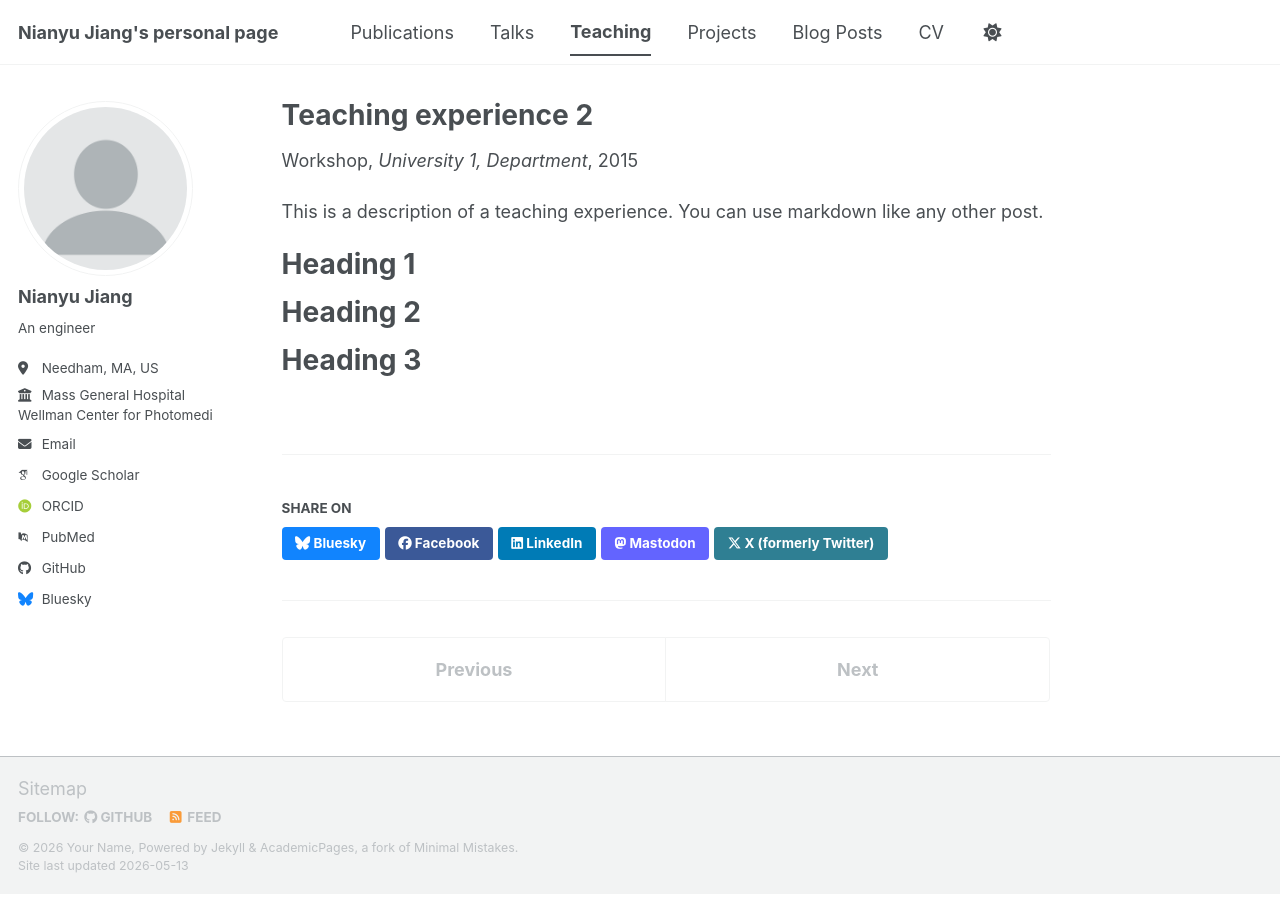
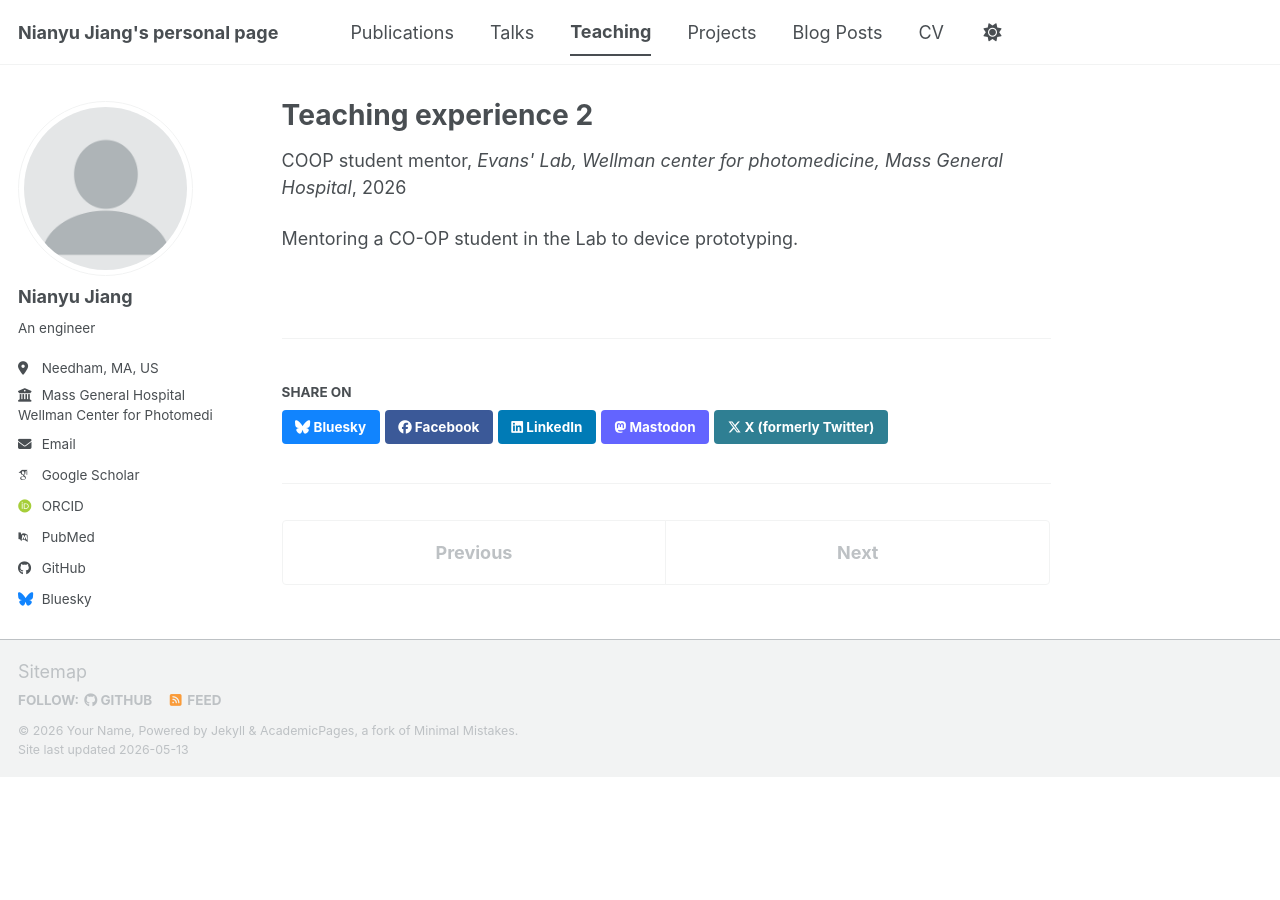
Before and after one commit to NianyuJiang/NianyuJiang.github.io, a Jekyll site: the page built from _teaching/2015-spring-teaching-2.md, in a window 1280 px wide. Built offline with Jekyll 4.4.1, drawn with Linux system fonts in a browser that asks for light colours; some web fonts are replaced; a script bundle is joined from its source files by our own code; library files that are not in the unit come from our copies.

Commit message:
Update 2015-spring-teaching-2.md

```diff
--- a/_teaching/2015-spring-teaching-2.md
+++ b/_teaching/2015-spring-teaching-2.md
@@ -1,20 +1,11 @@
 ---
 title: "Teaching experience 2"
-collection: teaching
-type: "Workshop"
-permalink: /teaching/2015-spring-teaching-1
-venue: "University 1, Department"
-date: 2015-01-01
-location: "City, Country"
+collection: mentor
+type: "COOP student mentor"
+permalink: /teaching/2026-spring-mentor-1
+venue: "Evans' Lab, Wellman center for photomedicine, Mass General Hospital"
+date: 2026-02-01
+location: "Boston, MA, US"
 ---
 
-This is a description of a teaching experience. You can use markdown like any other post.
-
-Heading 1
-======
-
-Heading 2
-======
-
-Heading 3
-======
+Mentoring a CO-OP student in the Lab to device prototyping.
```
